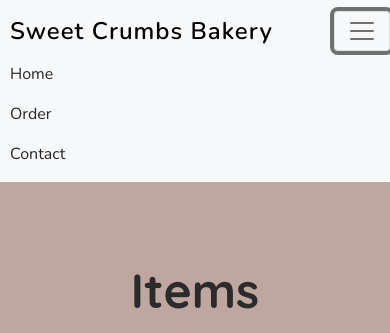
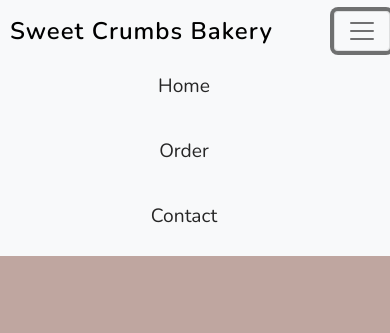
Before and after one commit to iahjos/Bakery, a website: page order.html in a window 390 px wide. Both pictures are taken after a click on the button "Toggle navigation". Shown: the top 333 px of the page. Drawn offline with nearby package versions, Linux system fonts and the light colour scheme.

Commit message:
Fixed NavBars

```diff
--- a/contact.css
+++ b/contact.css
@@ -31,7 +31,7 @@
 .navbar-collapse {
   justify-content: center;
   flex-direction: column;
-    align-items: center;
+  align-items: center !important;
   padding-right: 2rem;
 }
 
@@ -276,3 +276,18 @@
     font-size: 1rem;
     font-weight: 400;
   }
+
+  @media (max-width: 768px) {
+    .navbar-nav {
+    width: 100%;
+    text-align: center;
+    }
+
+    .navbar-nav .nav-item {
+    margin: 10px 0;
+    }
+
+    .navbar-nav .nav-link {
+    font-size: 1.2rem;
+    }
+}
--- a/index.css
+++ b/index.css
@@ -36,7 +36,7 @@ h1, h2, h3, h4 {
 .navbar-collapse {
     justify-content: center;
     flex-direction: column;
-    align-items: center;
+    align-items: center !important;
     padding-right: 2rem;
 }
 
--- a/order.css
+++ b/order.css
@@ -13,7 +13,6 @@ body {
 h1, h2, h3, h4 {
     font-family: 'Quicksand', sans-serif;
 }
-
 
 /* Navbar */
 .navbar {
@@ -35,7 +34,7 @@ h1, h2, h3, h4 {
 .navbar-collapse {
     justify-content: center;
     flex-direction: column;
-    align-items: center;
+    align-items: center !important;
     padding-right: 2rem;
 }
 
@@ -226,6 +225,7 @@ h1, h2, h3, h4 {
     display: none;
   }
 
+
 /* Footer */
 footer {
     background-color: #2e1f15;
@@ -240,3 +240,18 @@ footer {
     font-size: 1rem;
     font-weight: 400;
 }
+
+@media (max-width: 768px) {
+    .navbar-nav {
+    width: 100%;
+    text-align: center;
+    }
+
+    .navbar-nav .nav-item {
+    margin: 10px 0;
+    }
+
+    .navbar-nav .nav-link {
+    font-size: 1.2rem;
+    }
+}
```
Lines whose indentation alone changed are shown as unchanged.
